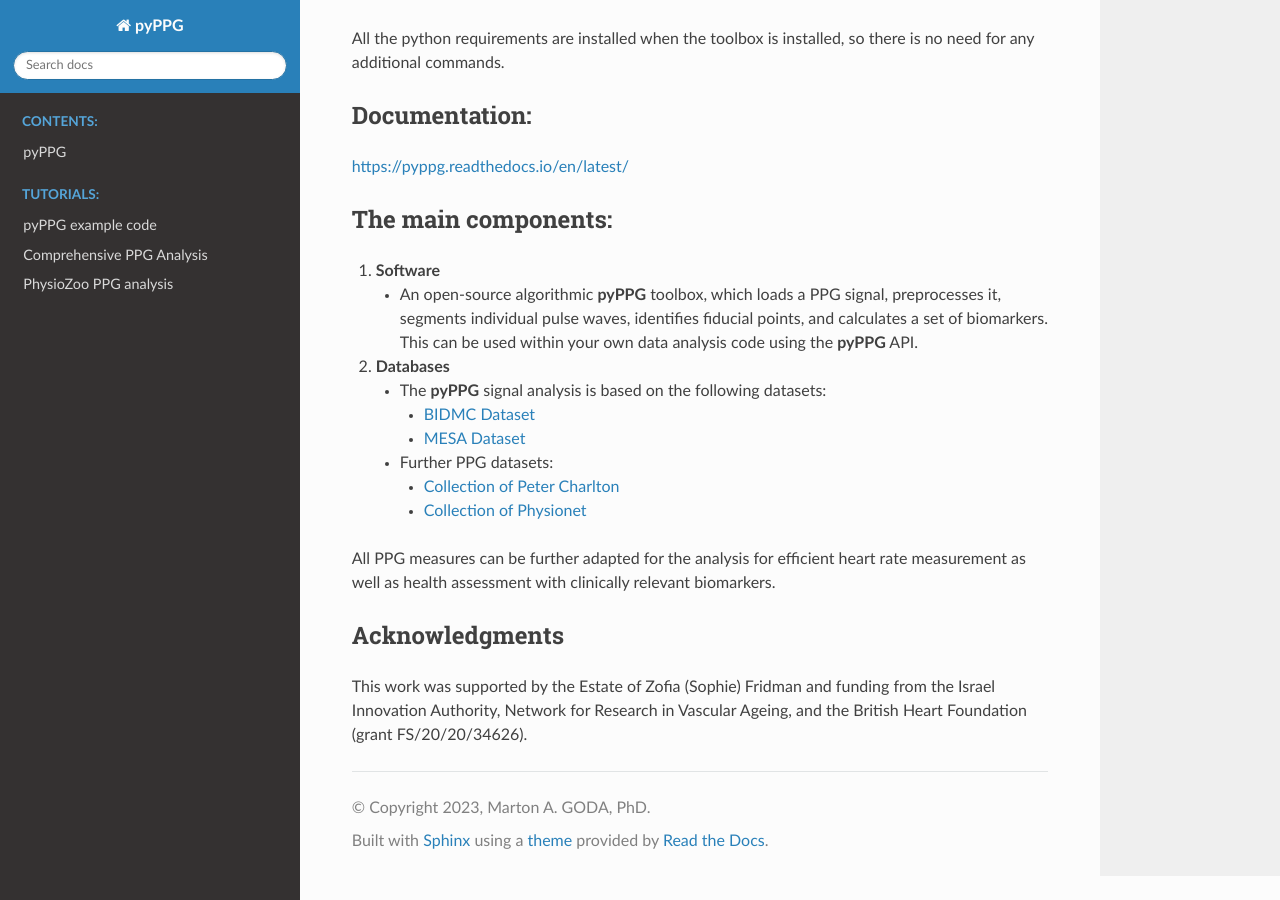
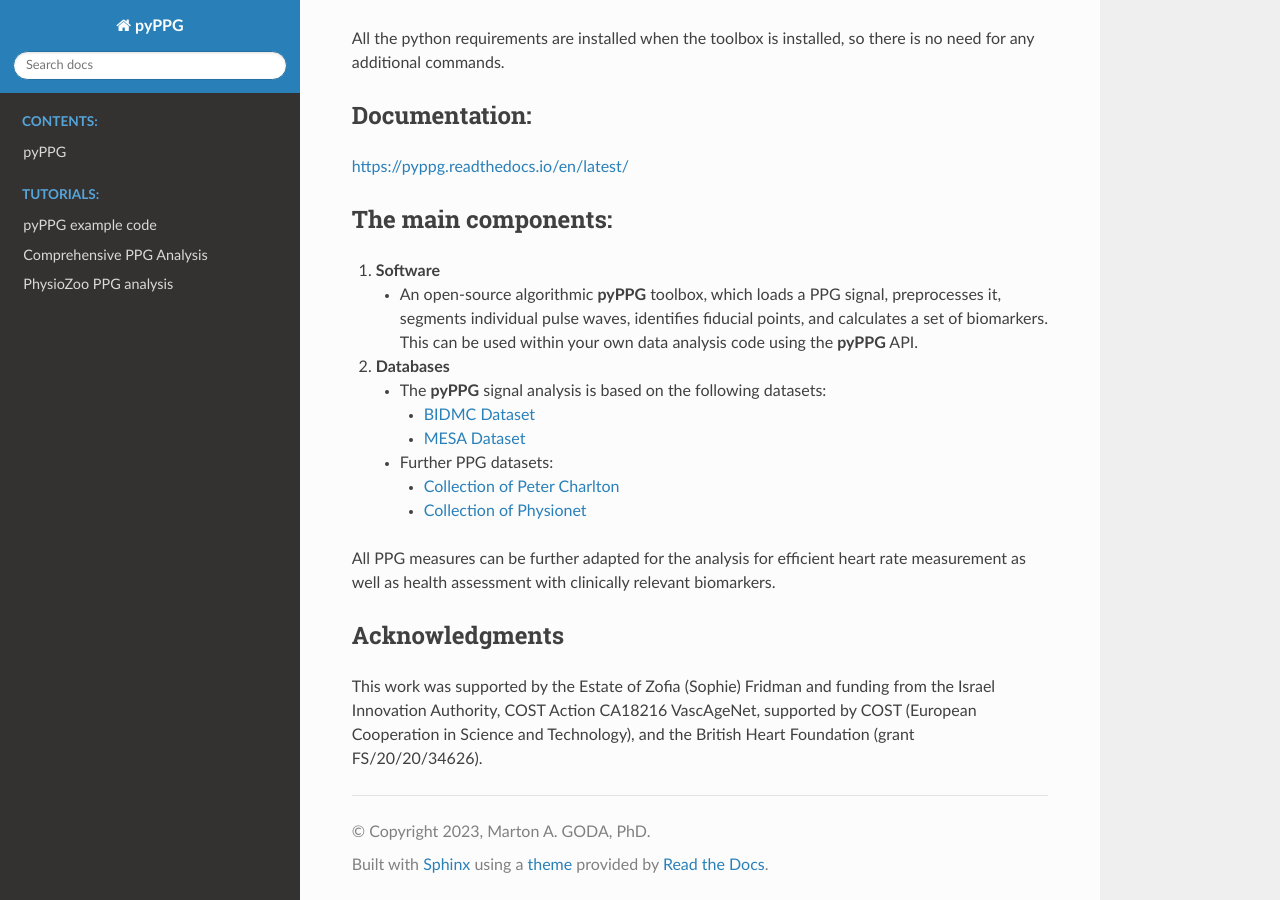
Before and after one commit to godamartonaron/GODA_pyPPG, a Sphinx documentation site: the page built from docs/README.rst, in a window 1280 px wide and 900 px high, scrolled down 2549 px. Built offline with Sphinx 7.4.7 and the Read the Docs theme 2.0.0, drawn with Linux system fonts in a browser that asks for light colours.

Commit message:
update docs

```diff
--- a/docs/README.rst
+++ b/docs/README.rst
@@ -103,4 +103,4 @@ All PPG measures can be further adapted for the analysis for efficient heart rat
 Acknowledgments
 ---------------
 
-This work was supported by the Estate of Zofia (Sophie) Fridman and funding from the Israel Innovation Authority, Network for Research in Vascular Ageing, and the British Heart Foundation (grant FS/20/20/34626).
+This work was supported by the Estate of Zofia (Sophie) Fridman and funding from the Israel Innovation Authority, COST Action CA18216 VascAgeNet, supported by COST (European Cooperation in Science and Technology), and the British Heart Foundation (grant FS/20/20/34626).
```
Also changed, not shown: README.md (+1 -1 lines), 7 other files.
